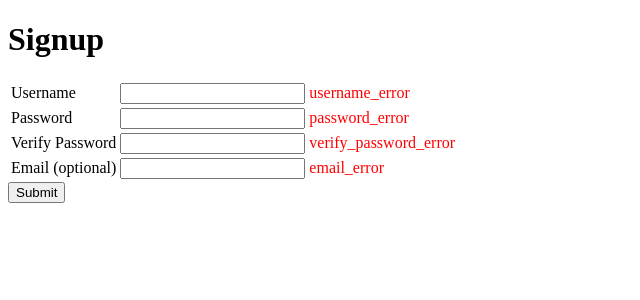
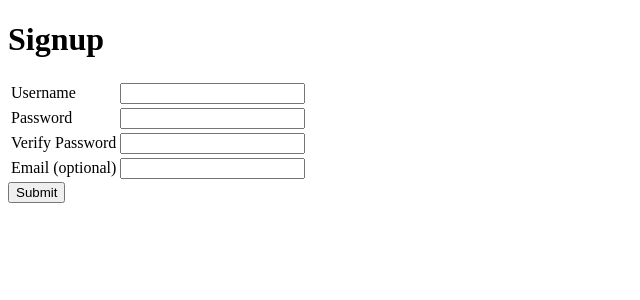
Before and after one commit to njoseph5/user-signup, a Flask app: page /signup in a window 1280 px wide. Shown: the top 300 px of the page, without its empty margins (0-640 px from the left). Run offline with Flask 2, Linux system fonts and the light colour scheme.

Commit message:
added error messages to signup html

```diff
--- a/main.py
+++ b/main.py
@@ -17,7 +17,7 @@ def valid_password(password):
         return False
     return True
 def valid_email(email):
-    if email.find(' ') != -1  or len(email)<3 or len(email)>20 or email.count('@') > 1 :
+    if email.find(' ') != -1  or len(email)<3 or len(email)>20 or email.count('@') > 1 or email.count('.') >1:
         return False
     return True
 
@@ -49,9 +49,14 @@ def signup():
             else:
                 verify_password_error = ""
             if not valid_email(email):
+                email_error = "Not a valid email"
+            else:
+                email_error = ""
 
-                return render_template('signup.html',username_error = username_error,
+            return render_template('signup.html',username_error = username_error,
                                                         password_error=password_error,
+                                                        verify_password_error=verify_password_error,
+                                                        email_error=email_error
                                                         )
 @app.route('/welcome')
 def welcome():
--- a/templates/signup.html
+++ b/templates/signup.html
@@ -9,28 +9,28 @@
             <td><label for="username">Username</label></td>
             <td>
                 <input name="username" type="text" value="">
-                <span class="error">username_error</span>
+                <span class="error">{{username_error}}</span>
             </td>
         </tr>
         <tr>
             <td><label for="password">Password</label></td>
             <td>
                 <input name="password" type="password">
-                <span class="error">password_error</span>
+                <span class="error">{{password_error}}</span>
             </td>
         </tr>
         <tr>
             <td><label for="verify">Verify Password</label></td>
             <td>
                 <input name="verify" type="password">
-                <span class="error">verify_password_error</span>
+                <span class="error">{{verify_password_error}}</span>
             </td>
         </tr>
         <tr>
             <td><label for="email">Email (optional)</label></td>
             <td>
                 <input name="email" value="">
-                <span class="error">email_error</span>
+                <span class="error">{{email_error}}</span>
             </td>
         </tr>
     </table>
```
